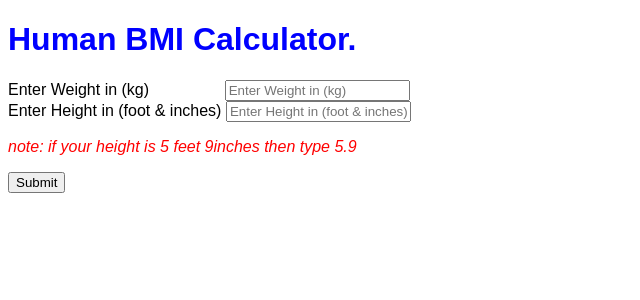
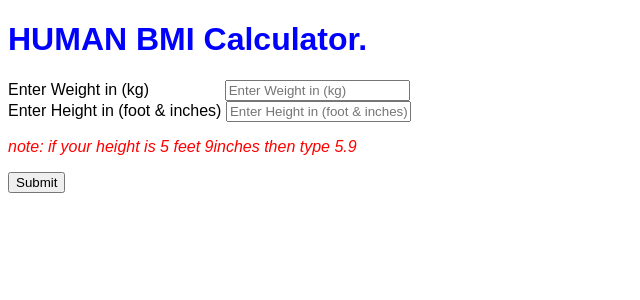
Before and after one commit to sanajitghosh/python-flask-app, a Flask app: page / in a window 1280 px wide. Shown: the top 300 px of the page, without its empty margins (0-640 px from the left). Run offline with Flask 2, Linux system fonts and the light colour scheme; some libraries are stand-ins or nearby versions.

Commit message:
Update index.html

```diff
--- a/templates/index.html
+++ b/templates/index.html
@@ -10,7 +10,7 @@
 		</style>
 	</head>
 	<body>
-			<p><font color="blue"><h1><b>Human BMI Calculator.</b></h1></font></p>
+			<p><font color="blue"><h1><b>HUMAN BMI Calculator.</b></h1></font></p>
 
 	<div>
 <p>
```
